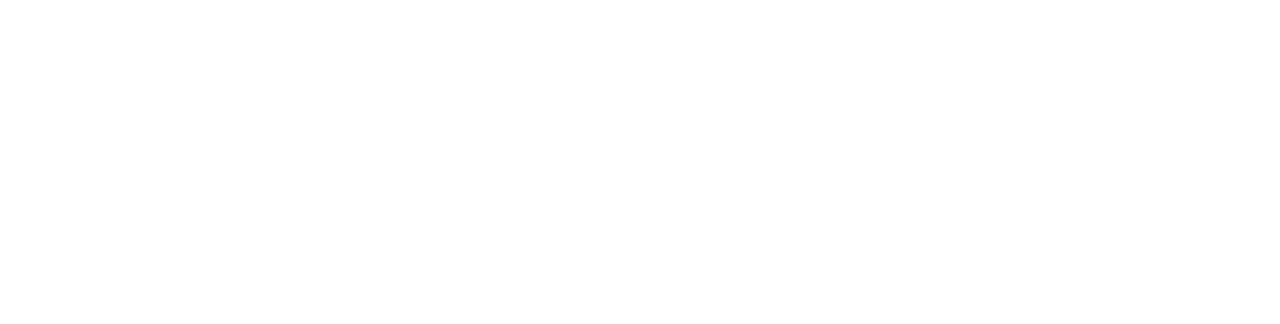
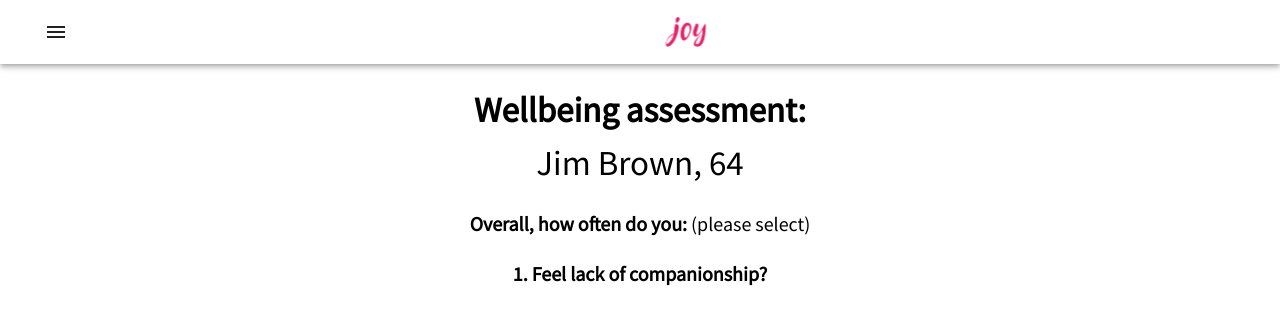
Before and after one commit to fac18/joy, a React (Create React App) app in the folder client/: page /wellbeingAssessment in a window 1280 px wide. Shown: the top 324 px of the page. Built offline with nearby package versions, Linux system fonts and the light colour scheme.

Commit message:
add link from the client page to the welbeeing assessment page ans start the assessment form

```diff
--- a/client/src/App.js
+++ b/client/src/App.js
@@ -1,10 +1,11 @@
-import React, { Component } from 'react';
-import './App.css';
-import { BrowserRouter as Router, Route, Redirect } from 'react-router-dom';
-import Dashboard from './components/Dashboard/Dashboard';
-import LandingPage from '../src/components/LandingPage/LandingPage';
-import SearchClient from '../src/components/SearchClient/SearchClient';
-import ClientProfile from '../src/components/ClientProfile/ClientProfile';
+import React, { Component } from "react";
+import "./App.css";
+import { BrowserRouter as Router, Route, Redirect } from "react-router-dom";
+import Dashboard from "./components/Dashboard/Dashboard";
+import LandingPage from "../src/components/LandingPage/LandingPage";
+import SearchClient from "../src/components/SearchClient/SearchClient";
+import ClientProfile from "../src/components/ClientProfile/ClientProfile";
+import WellbeingAssessment from "../src/components/WellbeingAssessment/WellbeingAssessment";
 
 const App = () => {
   const [overallWellbeing, setOverallWellbeing] = React.useState(15);
@@ -13,9 +14,9 @@ const App = () => {
 
   return (
     <Router>
-      <Route exact path='/' component={LandingPage} />
+      <Route exact path="/" component={LandingPage} />
       <Route
-        path='/dashboard'
+        path="/dashboard"
         render={() => (
           <Dashboard
             clients={clients}
@@ -26,12 +27,13 @@ const App = () => {
         )}
       />
       <Route
-        path='/searchClient'
+        path="/searchClient"
         render={() => (
           <SearchClient clients={clients} setClients={setClients} />
         )}
       />
-      <Route path='/clientProfile' component={ClientProfile} />
+      <Route path="/clientProfile" component={ClientProfile} />
+      <Route path="/wellbeingAssessment" component={WellbeingAssessment} />
     </Router>
   );
 };
--- a/client/src/components/ClientProfile/ClientProfile.js
+++ b/client/src/components/ClientProfile/ClientProfile.js
@@ -96,6 +96,7 @@ const ClientProfile = () => {
               <b>Next assessment due: 3 Apr 2020</b>
             </Typography>
           </CardContent>
+          <Link to="/wellbeingAssessment" style={{ textDecoration: "none" }}>
             <CardActions>
               <Button
                 className={classes.greenButton}
@@ -105,6 +106,7 @@ const ClientProfile = () => {
                 Start Wellbeing Assessment
               </Button>
             </CardActions>
+          </Link>
         </Card>
         <Card className={classes.services}>
           <CardContent>
--- a/client/src/components/WellbeingAssessment/WellbeingAssessment.js
+++ b/client/src/components/WellbeingAssessment/WellbeingAssessment.js
@@ -1 +1,59 @@
-// initial assessment
+import React, { useEffect } from "react";
+import { makeStyles, ThemeProvider } from "@material-ui/core/styles";
+import theme from "../../theme";
+import NavBar from "../NavBar/NavBar";
+import Typography from "@material-ui/core/Typography";
+import Card from "@material-ui/core/Card";
+import CardActions from "@material-ui/core/CardActions";
+import CardContent from "@material-ui/core/CardContent";
+import Button from "@material-ui/core/Button";
+
+const useStyles = makeStyles({
+  //   assessmentCard: {
+  //     backgroundColor: "#EBEDEE",
+  //     width: "600px",
+  //     height: "600px",
+  //     display: "flex",
+  //     borderRadius: "10px",
+  //     display: "flex",
+  //     alignContent: "center"
+  //   },
+  mainTitle: {
+    fontSize: "35px",
+    fontWeight: "bold",
+    textAlign: "center"
+  },
+  clientName: {
+    fontSize: "35px",
+    textAlign: "center"
+  },
+  startQ: {
+    fontSize: "20px",
+    textAlign: "center"
+  }
+});
+
+const WellbeingAssessment = () => {
+  const classes = useStyles();
+  return (
+    <ThemeProvider theme={theme}>
+      <NavBar />
+      <br />
+      <Typography className={classes.mainTitle}>
+        Wellbeing assessment:
+      </Typography>
+      <Typography className={classes.clientName}>Jim Brown, 64</Typography>
+      <br />
+      <Typography className={classes.startQ}>
+        {" "}
+        <b>Overall, how often do you:</b> (please select)
+      </Typography>
+      <br />
+      <Typography className={classes.startQ}>
+        <b>1. Feel lack of companionship?</b>
+      </Typography>
+    </ThemeProvider>
+  );
+};
+
+export default WellbeingAssessment;
```
Also changed, not shown: client/src/components/SearchClient/SearchClient.js (+26 -26 lines). Lines whose indentation alone changed are shown as unchanged.
